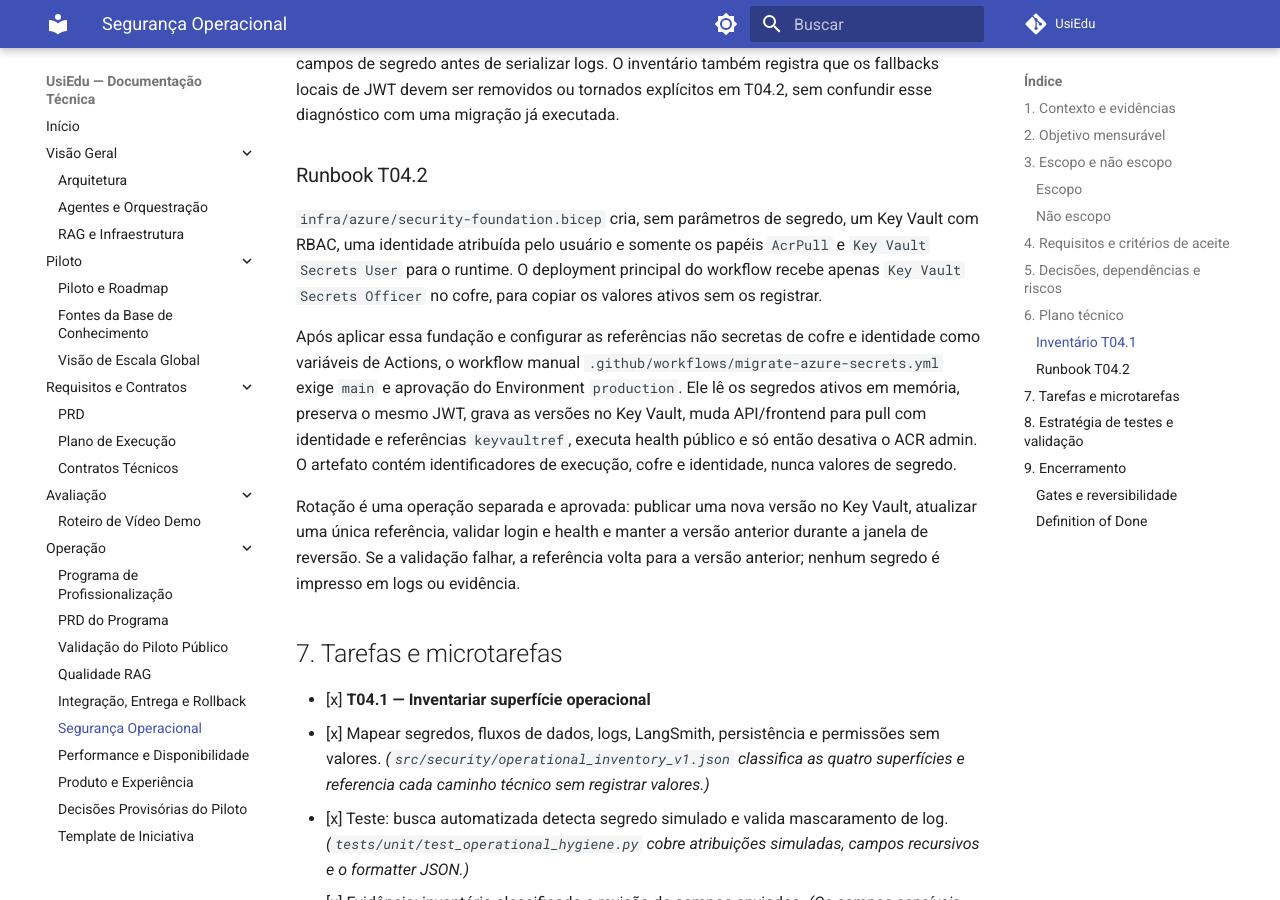
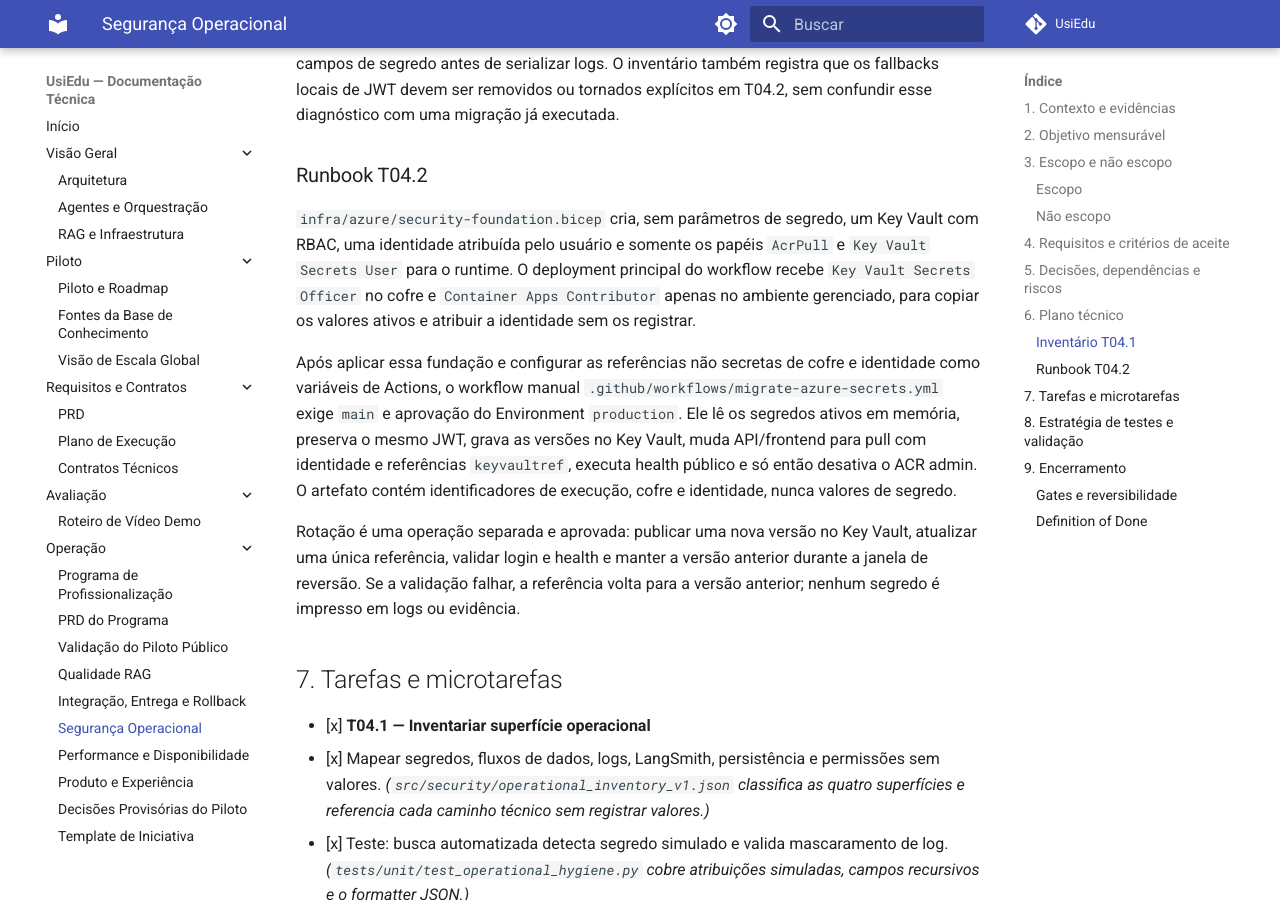
Before and after one commit to henriquebotelhogomes/UsiEdu, an MkDocs documentation site: the page built from docs/profissionalizacao/04-seguranca-operacional.md, in a window 1280 px wide and 900 px high, scrolled down 4615 px. Built offline with MkDocs 1.6.1 and Material for MkDocs 9.7.7, drawn with Linux system fonts in a browser that asks for light colours; comment, search, counter and statistics services are not loaded.

Commit message:
fix(seguranca): autorizar ambiente gerenciado
Co-authored-by: Copilot App <223556219+Copilot@users.noreply.github.com>

```diff
--- a/docs/profissionalizacao/04-seguranca-operacional.md
+++ b/docs/profissionalizacao/04-seguranca-operacional.md
@@ -122,8 +122,9 @@ diagnóstico com uma migração já executada.
 `infra/azure/security-foundation.bicep` cria, sem parâmetros de segredo, um
 Key Vault com RBAC, uma identidade atribuída pelo usuário e somente os papéis
 `AcrPull` e `Key Vault Secrets User` para o runtime. O deployment principal do
-workflow recebe apenas `Key Vault Secrets Officer` no cofre, para copiar os
-valores ativos sem os registrar.
+workflow recebe `Key Vault Secrets Officer` no cofre e `Container Apps
+Contributor` apenas no ambiente gerenciado, para copiar os valores ativos e
+atribuir a identidade sem os registrar.
 
 Após aplicar essa fundação e configurar as referências não secretas de cofre e
 identidade como variáveis de Actions, o workflow manual
```
Also changed, not shown: 2 other files.
